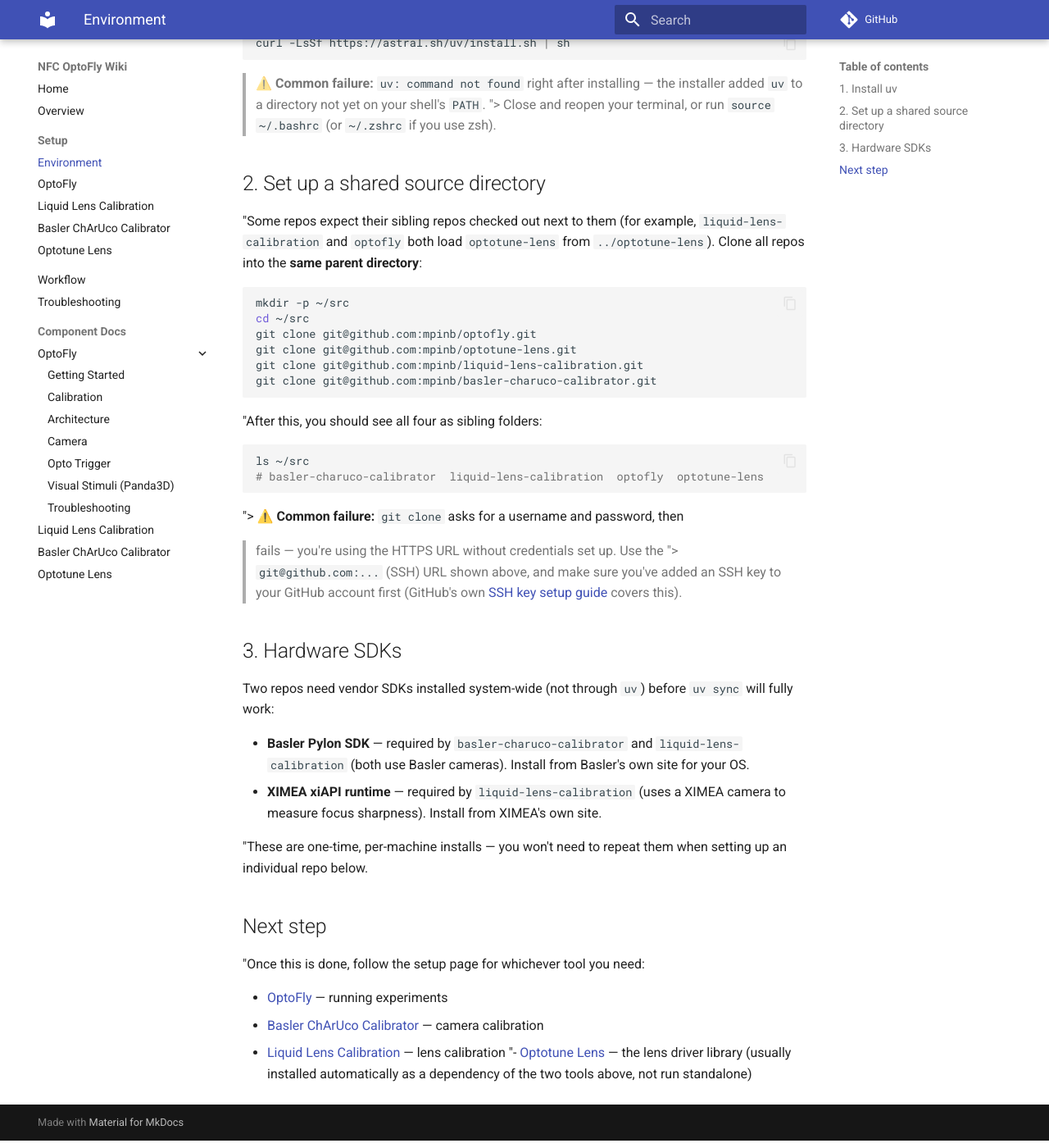
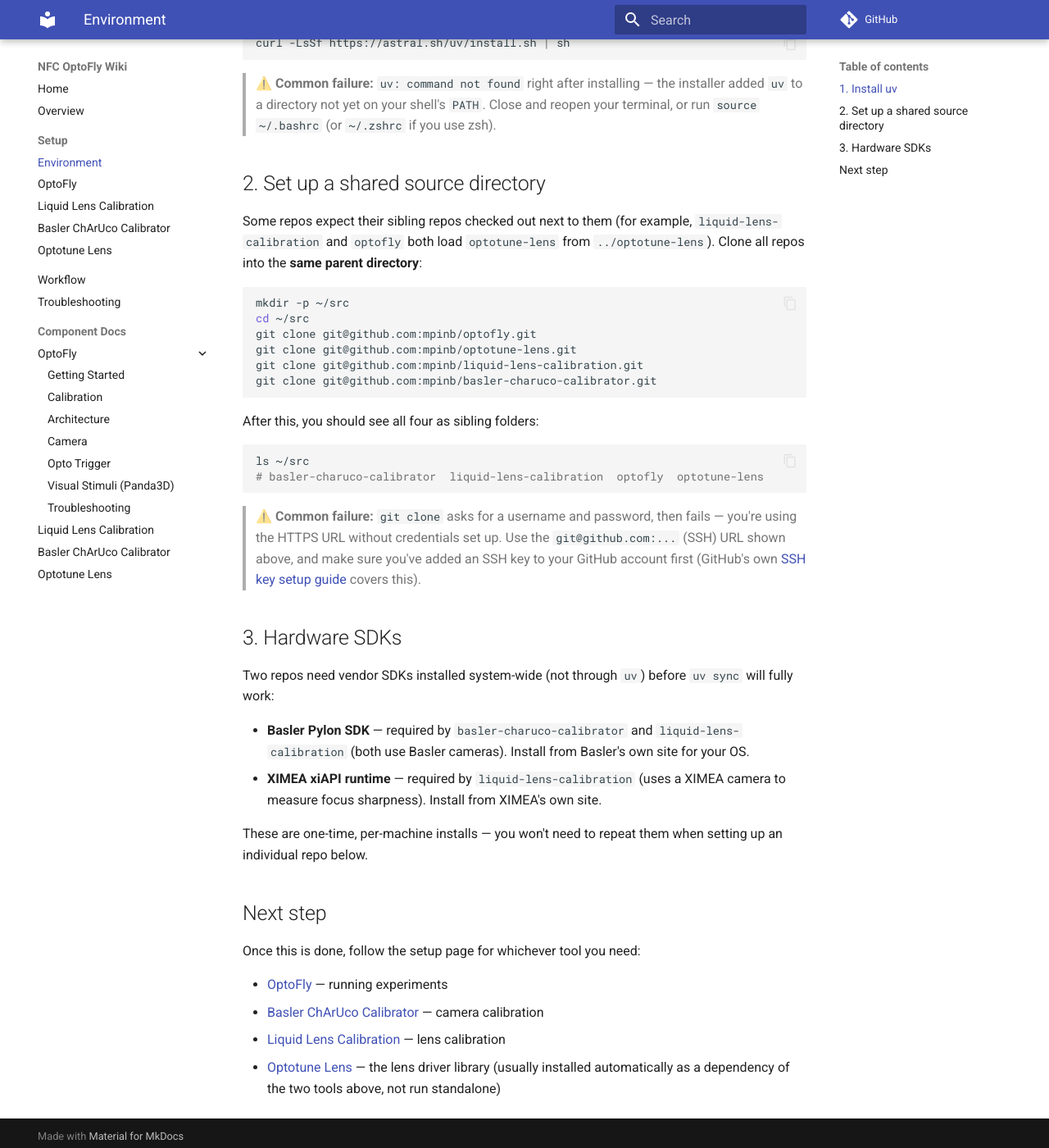
Before and after one commit to mpinb/optofly-docs, an MkDocs documentation site: the page built from docs/setup/environment.md, in a window 1280 px wide and 1400 px high, scrolled down 356 px. Shown: the whole window at 82% size. Built offline with MkDocs 1.6.1 and Material for MkDocs 9.7.7, drawn with Linux system fonts in a browser that asks for light colours; comment, search, counter and statistics services are not loaded; some of the changed text lies outside the part shown.

Commit message:
Fix stray quote characters from heredoc quoting bug

````diff
--- a/docs/setup/environment.md
+++ b/docs/setup/environment.md
@@ -1,7 +1,7 @@
 # Environment Setup
 
 These are things every repo in this project needs. Do this once per
-"machine, before setting up any individual tool."
+machine, before setting up any individual tool.
 
 ## 1. Install `uv`
 
@@ -14,12 +14,12 @@ curl -LsSf https://astral.sh/uv/install.sh | sh
 
 > ⚠️ **Common failure:** `uv: command not found` right after installing —
 > the installer added `uv` to a directory not yet on your shell's `PATH`.
-"> Close and reopen your terminal, or run `source ~/.bashrc` (or
+> Close and reopen your terminal, or run `source ~/.bashrc` (or
 > `~/.zshrc` if you use zsh).
 
 ## 2. Set up a shared source directory
 
-"Some repos expect their sibling repos checked out next to them (for example,
+Some repos expect their sibling repos checked out next to them (for example,
 `liquid-lens-calibration` and `optofly` both load `optotune-lens` from
 `../optotune-lens`). Clone all repos into the **same parent directory**:
 
@@ -32,16 +32,16 @@ git clone git@github.com:mpinb/liquid-lens-calibration.git
 git clone git@github.com:mpinb/basler-charuco-calibrator.git
 ```
 
-"After this, you should see all four as sibling folders:
+After this, you should see all four as sibling folders:
 
 ```bash
 ls ~/src
 # basler-charuco-calibrator  liquid-lens-calibration  optofly  optotune-lens
 ```
 
-"> ⚠️ **Common failure:** `git clone` asks for a username and password, then
+> ⚠️ **Common failure:** `git clone` asks for a username and password, then
 > fails — you're using the HTTPS URL without credentials set up. Use the
-"> `git@github.com:...` (SSH) URL shown above, and make sure you've added an
+> `git@github.com:...` (SSH) URL shown above, and make sure you've added an
 > SSH key to your GitHub account first (GitHub's own
 > [SSH key setup guide](https://docs.github.com/en/authentication/connecting-to-github-with-ssh)
 > covers this).
@@ -57,14 +57,14 @@ Two repos need vendor SDKs installed system-wide (not through `uv`) before
 - **XIMEA xiAPI runtime** — required by `liquid-lens-calibration` (uses a
   XIMEA camera to measure focus sharpness). Install from XIMEA's own site.
 
-"These are one-time, per-machine installs — you won't need to repeat them
+These are one-time, per-machine installs — you won't need to repeat them
 when setting up an individual repo below.
 
 ## Next step
 
-"Once this is done, follow the setup page for whichever tool you need:
+Once this is done, follow the setup page for whichever tool you need:
 
 - [OptoFly](optofly-setup.md) — running experiments
 - [Basler ChArUco Calibrator](basler-charuco-calibrator-setup.md) — camera calibration
 - [Liquid Lens Calibration](liquid-lens-calibration-setup.md) — lens calibration
-"- [Optotune Lens](optotune-lens-setup.md) — the lens driver library (usually installed automatically as a dependency of the two tools above, not run standalone)
+- [Optotune Lens](optotune-lens-setup.md) — the lens driver library (usually installed automatically as a dependency of the two tools above, not run standalone)
````
Also changed, not shown: docs/setup/optofly-setup.md (+4 -4 lines).
